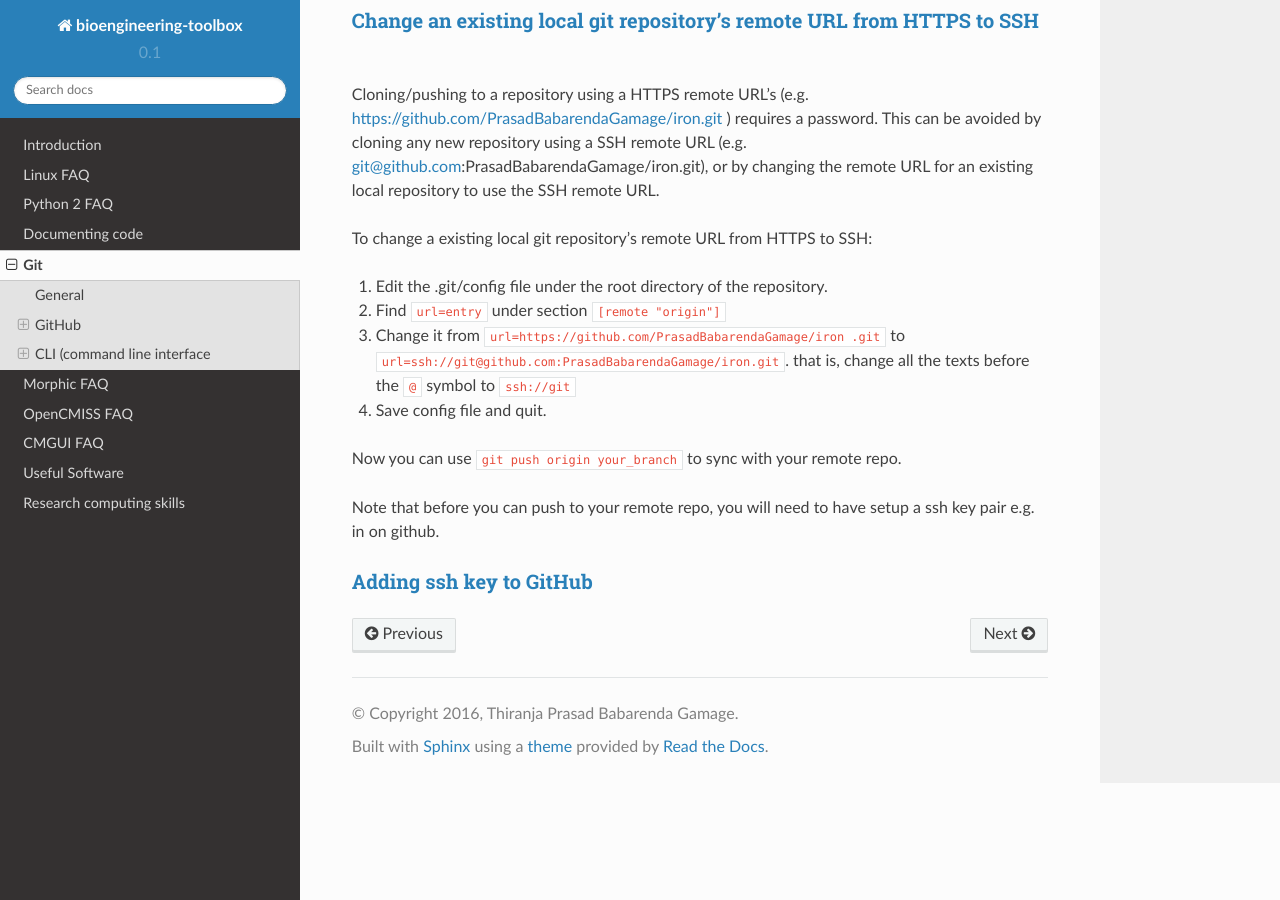
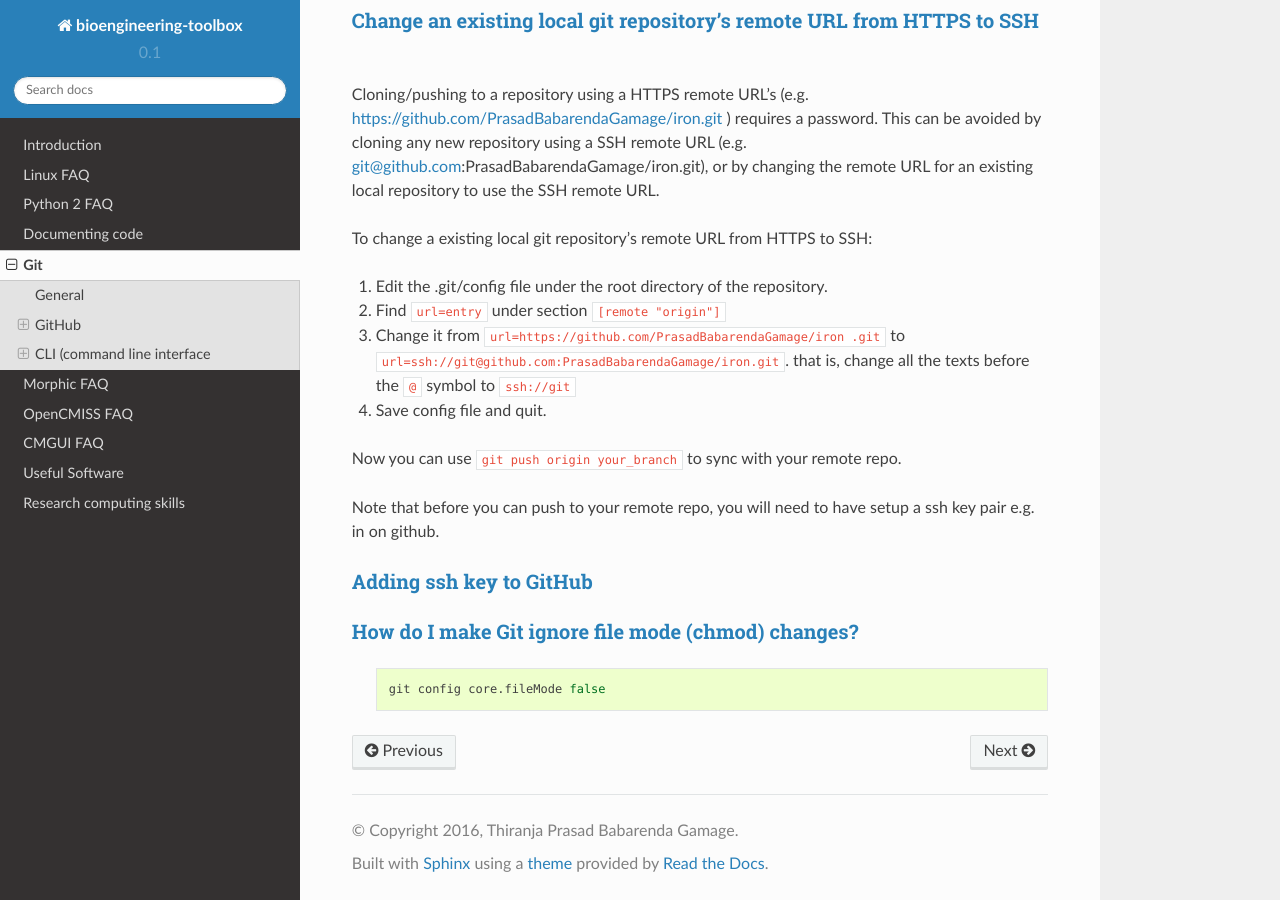
Before and after one commit to PrasadBabarendaGamage/bioengineering-toolbox, a Sphinx documentation site: the page built from docs/source/git.rst, in a window 1280 px wide and 900 px high, scrolled down 1311 px. Built offline with Sphinx 7.4.7 and the Read the Docs theme 2.0.0, drawn with Linux system fonts in a browser that asks for light colours; formulas are drawn with MathJax 3; pages that are not in the unit, such as notebooks, are missing from menus.

Commit message:
Update git faq

```diff
--- a/docs/source/git.rst
+++ b/docs/source/git.rst
@@ -96,3 +96,11 @@ setup a ssh key pair e.g. in on github.
 
 `Adding ssh key to GitHub <https://help.github.com/articles/adding-a-new-ssh-key-to-your-github-account/>`_
 ----------------------------------------------------------------------------------------------------
+
+
+`How do I make Git ignore file mode (chmod) changes? <https://stackoverflow.com/questions/1580596/how-do-i-make-git-ignore-file-mode-chmod-changes/>`_
+-------------------------------------------------------------------------------
+
+  .. code-block:: bash
+
+    git config core.fileMode false
```
